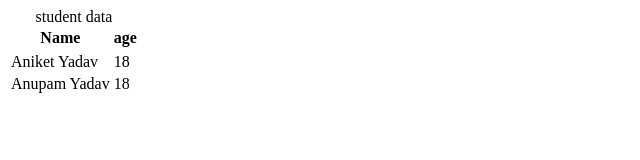
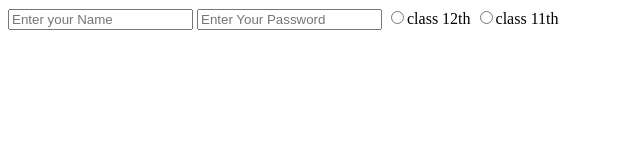
Before and after one commit to Aniketyadav29/index.html, a plain HTML site: page liol.html in a window 1280 px wide. Shown: the whole page, without its empty margins (0-640 px from the left). Drawn offline with Linux system fonts and the light colour scheme.

Commit message:
Update liol.html

```diff
--- a/liol.html
+++ b/liol.html
@@ -40,7 +40,7 @@
         </ol>
         <li>Grapes</li>
         </ol> -->
-         <table>
+<!--          <table>
             <caption> student data</caption>
             <tr>
             <th>
@@ -66,8 +66,12 @@
                 18
             </td>
             </tr>
-        </table>
-    </main>
+        </table> -->
+        <input type="text" name="name" placeholder="Enter your Name">
+        <input type="password" name="password" placeholder="Enter Your Password">
+        <input type="radio" value="class 12th" name="class">class 12th
+        <input type="radio" value="class 11th" name="class">class 11th
+         </main>
     <footer></footer>
 </body>
 
```
